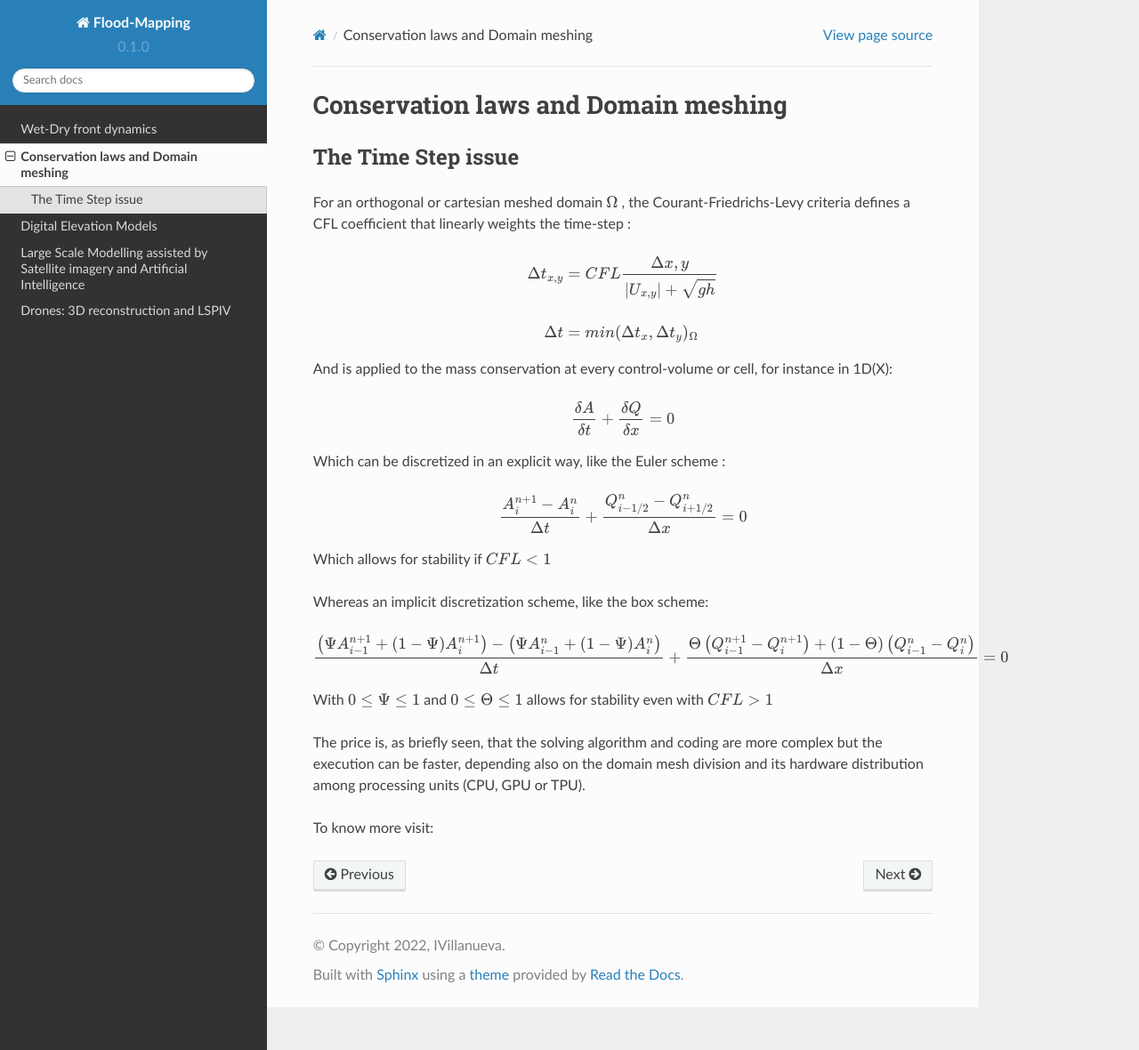
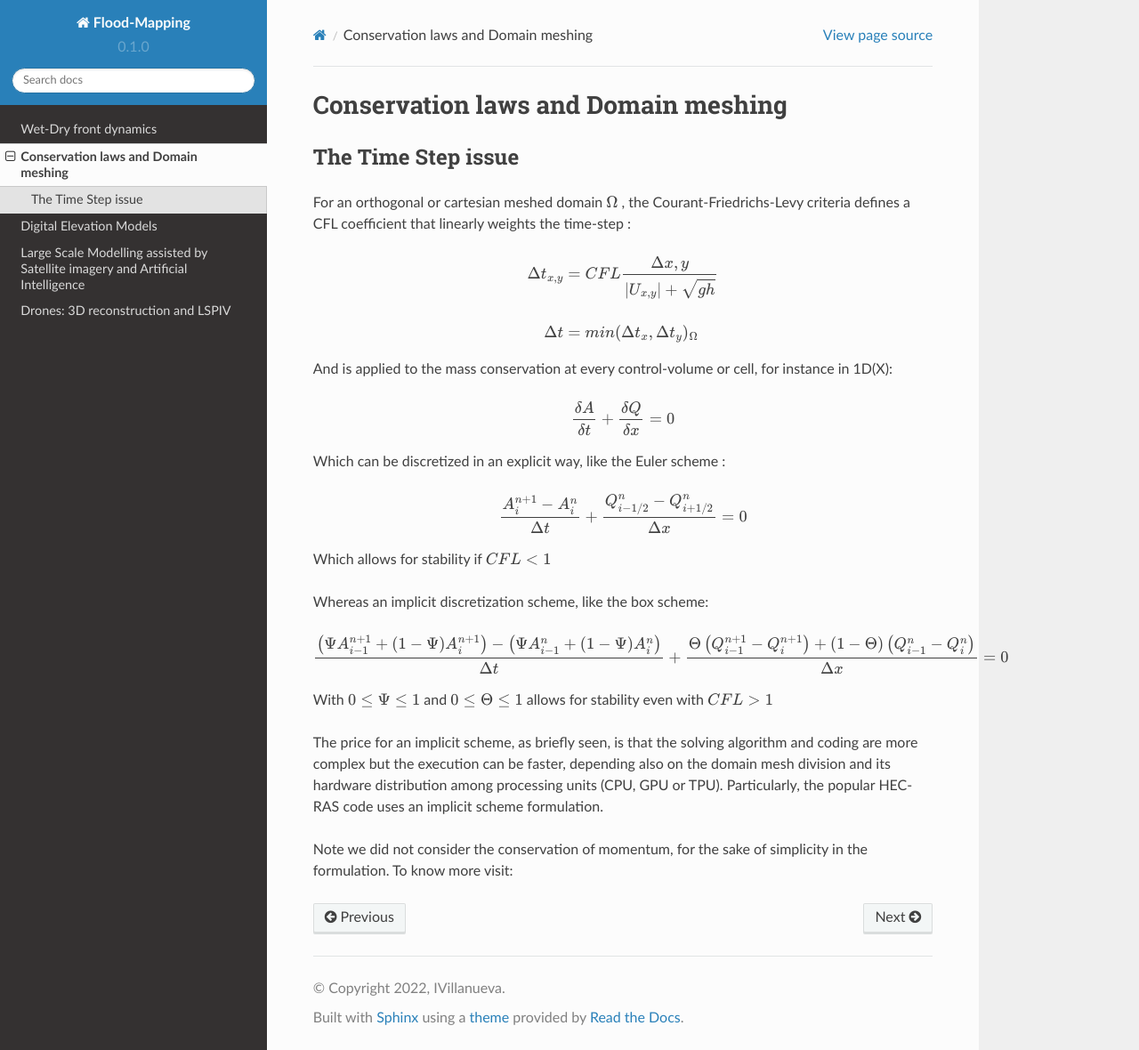
Before and after one commit to ivillamadrid/FloodMapping, a Sphinx documentation site: the page built from docs/source/claws.rst, in a window 1280 px wide and 1180 px high. Shown: the whole window at 89% size. Built offline with Sphinx 7.4.7 and the Read the Docs theme 2.0.0, drawn with Linux system fonts in a browser that asks for light colours.

Commit message:
Update claws.rst

```diff
--- a/docs/source/claws.rst
+++ b/docs/source/claws.rst
@@ -35,7 +35,8 @@ Whereas an implicit discretization scheme, like the box scheme:
 
 With  :math:`0 \le \Psi \le 1` and :math:`0 \le \Theta \le 1` allows for stability even with :math:`CFL \gt 1`
 
-The price is, as briefly seen, that the solving algorithm and coding are more complex but the execution can be faster, depending
-also on the domain mesh division and its hardware distribution among processing units (CPU, GPU or TPU).
+The price for an implicit scheme, as briefly seen, is that the solving algorithm and coding are more complex but the execution can be faster, depending also on the domain mesh division and its hardware distribution among processing units (CPU, GPU or TPU).
+Particularly, the popular HEC-RAS code uses an implicit scheme formulation.
 
+Note we did not consider the conservation of momentum, for the sake of simplicity in the formulation.
 To know more visit:
```
